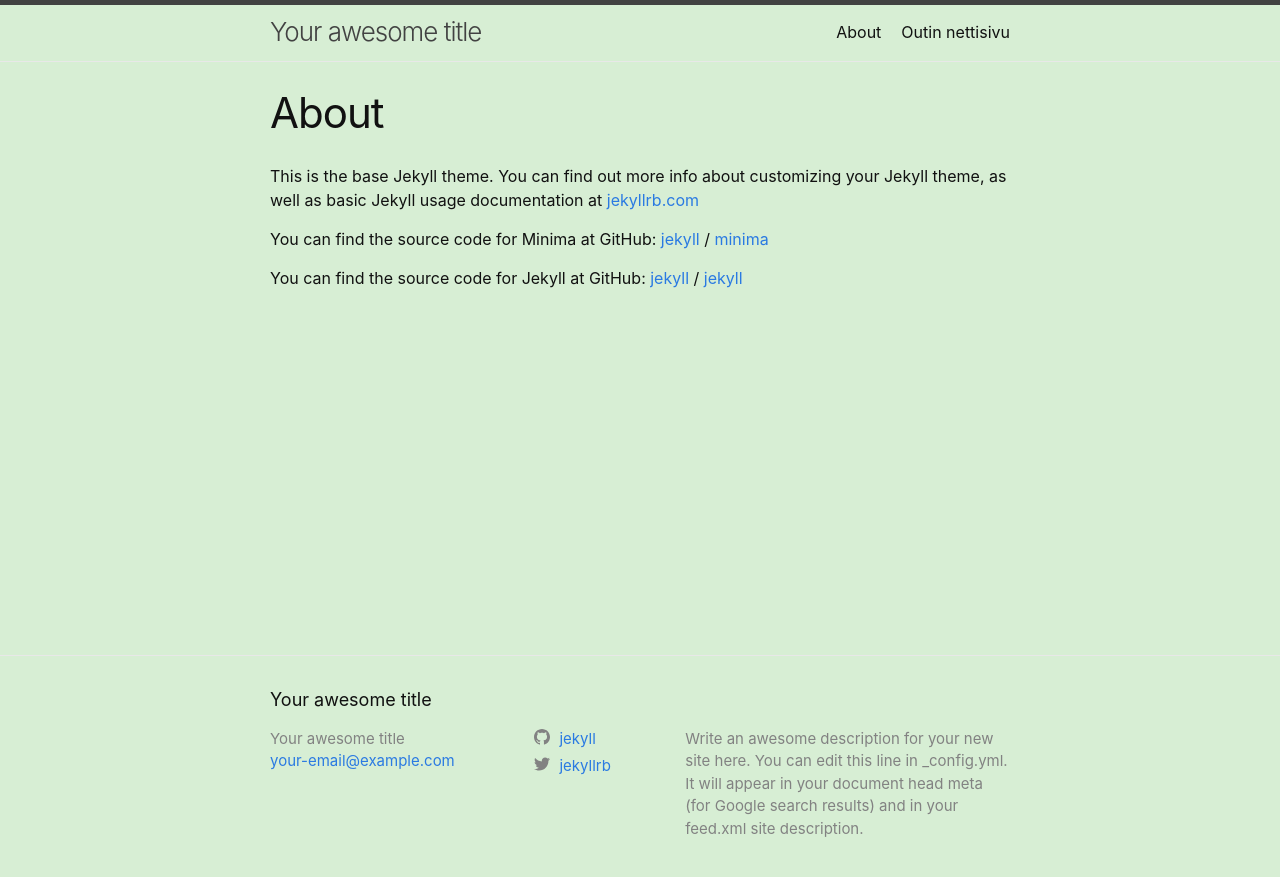
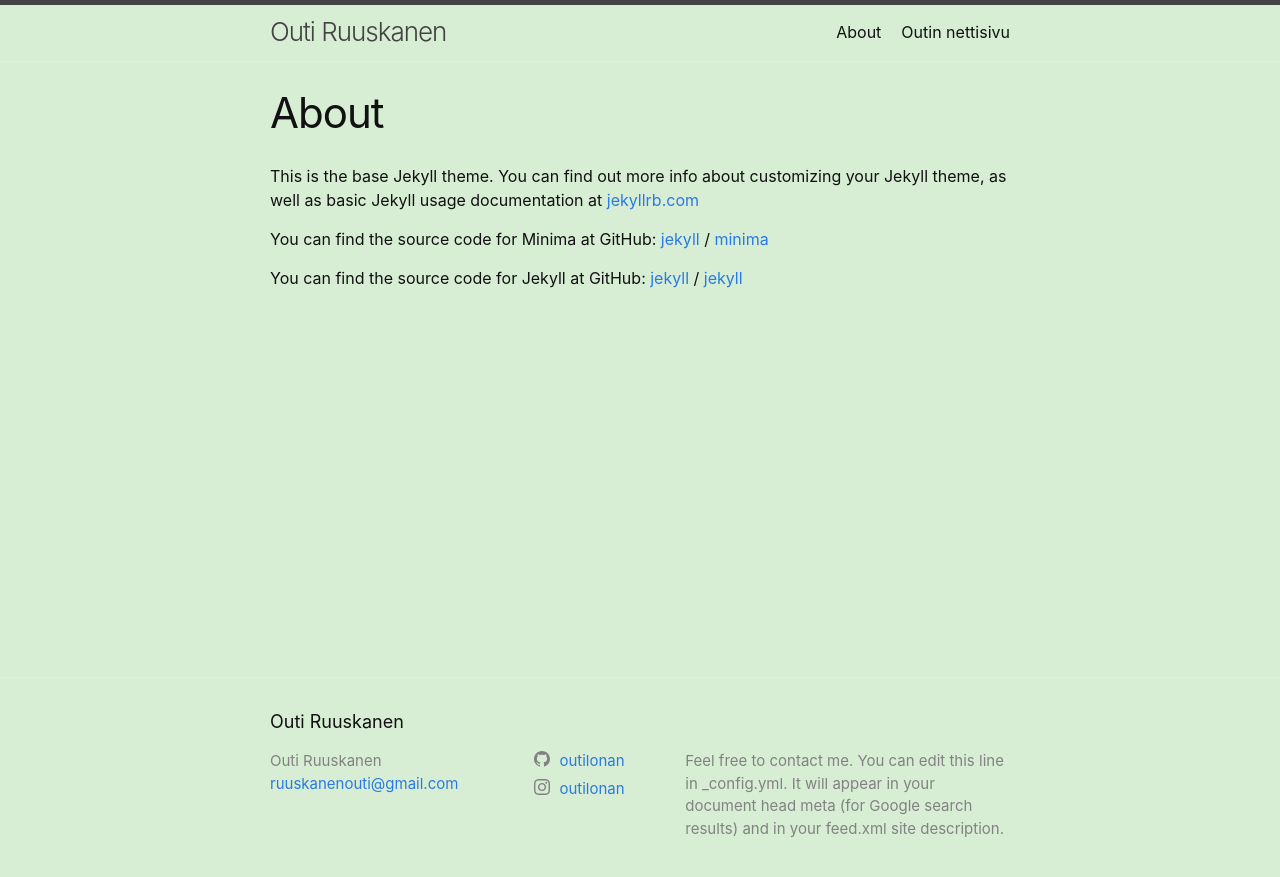
Before and after one commit to outilonan/outilonan.github.io, a Jekyll site: the page built from about.markdown, in a window 1280 px wide. Shown: the top 877 px of the page. Built offline with Jekyll 4.4.1, drawn with Linux system fonts in a browser that asks for light colours.

Commit message:
layout social media changes

```diff
--- a/_config.yml
+++ b/_config.yml
@@ -18,16 +18,16 @@
 # You can create any custom variable you would like, and they will be accessible
 # in the templates via {{ site.myvariable }}.
 
-title: Your awesome title
-email: your-email@example.com
+title: Outi Ruuskanen
+email: ruuskanenouti@gmail.com
 description: >- # this means to ignore newlines until "baseurl:"
-  Write an awesome description for your new site here. You can edit this
+  Feel free to contact me. You can edit this
   line in _config.yml. It will appear in your document head meta (for
   Google search results) and in your feed.xml site description.
 baseurl: "" # the subpath of your site, e.g. /blog
 url: "" # the base hostname & protocol for your site, e.g. http://example.com
-twitter_username: jekyllrb
-github_username:  jekyll
+instagram_username: outilonan
+github_username:  outilonan
 
 # Build settings
 theme: minima
--- a/_layouts/home.html
+++ b/_layouts/home.html
@@ -9,6 +9,6 @@ layout: default
 
   {{ content }}
 
-
+  {%- endif -%}
 
 </div>
```
